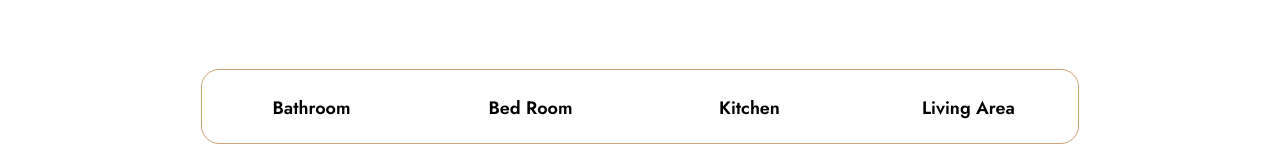
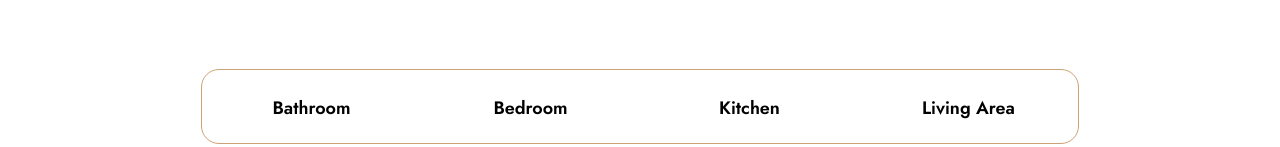
Before and after one commit to StaciBunx/frontend, a Vue app in the folder Vue.js/interior-studio-cli/: page / in a window 1280 px wide. Shown: the part 653-800 px from the top of the page. Built offline with nearby package versions, Linux system fonts and the light colour scheme.

Commit message:
feat: add filters to projects page

```diff
--- /dev/null
+++ b/Vue.js/interior-studio-cli/src/blocks/ProjectBlock.vue
@@ -0,0 +1,24 @@
+<template>
+  <div>
+    <img :src="project.img" alt="project image" class="projects__img">
+    <div class="projects__desc">
+      <div class="projects__content">
+        <h3 class="projects__heading">{{ project.heading }}</h3>
+        <p class="projects__subheading">{{ project.subheading }}</p>
+      </div>
+      <a href="#"><svg width="70" height="70" viewBox="0 0 70 70" fill="none" xmlns="http://www.w3.org/2000/svg">
+          <circle cx="35" cy="35" r="35" fill="#F4F0EC" />
+          <path d="M32 44L40 35L32 26" stroke="#292F36" stroke-width="2" stroke-linecap="round" stroke-linejoin="round" />
+        </svg></a>
+
+    </div>
+  </div>
+</template>
+<script>
+export default {
+  name: 'ProjectBlock',
+  props: ['project']
+
+}
+</script>
+<style lang="scss"></style>
--- a/Vue.js/interior-studio-cli/src/pages/ProjectsPage.vue
+++ b/Vue.js/interior-studio-cli/src/pages/ProjectsPage.vue
@@ -1,4 +1,4 @@
-<template lang="">
+<template>
   <div>
     <section class="projects__top">
       <img src="../assets/projects/projects-top-banner.jpg" alt="project top-banner" style="min-height:356px">
@@ -11,26 +11,17 @@
     <section class="projects center">
       <div class="projects__list_content">
         <ul class="projects__list">
-        <li class=projects__item v-for="(category,index) in categories" :key="index">{{category}}</li>
+          <li class=projects__item v-for="(category, index) in      categories     " :key="index"
+            @click="setCategory(category.name), changeCategoryStatus(category)"
+            :class="{ projects__item_active: category.isActive, projects__item_disabled: !category.isActive }">
+            {{ category.name }}
+          </li>
         </ul>
       </div>
 
-<div class="projects__gallery">
-<div class="projects__box" v-for="project in projects" :key="project.id">
-  <img :src="project.img" alt="project image" class="projects__img">
-  <div class="projects__desc">
-    <div class="projects__content">
-      <h3 class="projects__heading">{{project.heading}}</h3>
-      <p class="projects__subheading">{{project.subheading}}</p>
-    </div>
-<a href="#"><svg width="70" height="70" viewBox="0 0 70 70" fill="none" xmlns="http://www.w3.org/2000/svg">
-<circle cx="35" cy="35" r="35" fill="#F4F0EC"/>
-<path d="M32 44L40 35L32 26" stroke="#292F36" stroke-width="2" stroke-linecap="round" stroke-linejoin="round"/>
-</svg></a>
-
-  </div>
-
-</div>
+      <div class=" projects__gallery">
+        <ProjectBlock v-for="project in projectsFilteredByCategories" :key="project.id" :project="project"
+          class="projects__box" />
       </div>
 
       <ul class="projects__pages_list">
@@ -45,8 +36,8 @@
           </a></li>
         <li class="projects__pages_item"><a href="#" class="projects__pages_link">
             <svg width="53" height="52" viewBox="0 0 53 52" fill="none" xmlns="http://www.w3.org/2000/svg">
-                    <path d="M23.5571 32L29.5 25.3143L23.5571 18.6286" stroke="#292F36" stroke-width="2"
-                        stroke-linecap="round" stroke-linejoin="round" />
+              <path d="M23.5571 32L29.5 25.3143L23.5571 18.6286" stroke="#292F36" stroke-width="2" stroke-linecap="round"
+                stroke-linejoin="round" />
             </svg>
 
           </a></li>
@@ -55,11 +46,31 @@
   </div>
 </template>
 <script>
+import ProjectBlock from '@/blocks/ProjectBlock.vue'
+
 export default {
   name: 'ProjectsPage',
+  components: { ProjectBlock },
   data () {
     return {
-      categories: ['Bathroom', 'Bed Room', 'Kitchen', 'Living Area'],
+      categories: [{
+        name: 'Bathroom',
+        isActive: false
+      },
+      {
+        name: 'Bedroom',
+        isActive: false
+      },
+      {
+        name: 'Kitchen',
+        isActive: false
+      },
+      {
+        name: 'Living Area',
+        isActive: false
+      }
+      ],
+      currentCategory: '',
       projects: [
         {
           id: 1,
@@ -72,21 +83,21 @@ export default {
           id: 2,
           heading: 'Classic Minimal Bedroom',
           subheading: 'Decor / Artchitecture',
-          category: 'Bedroom',
+          category: 'Bathroom',
           img: require('../assets/projects/project-2.jpg')
         },
         {
           id: 3,
           heading: 'Classic Minimal Bedroom',
           subheading: 'Decor / Artchitecture',
-          category: 'Bedroom',
+          category: 'Kitchen',
           img: require('../assets/projects/project-3.jpg')
         },
         {
           id: 4,
           heading: 'Classic Minimal Bedroom',
           subheading: 'Decor / Artchitecture',
-          category: 'Bedroom',
+          category: 'Living Area',
           img: require('../assets/projects/project-4.jpg')
         },
         {
@@ -100,10 +111,37 @@ export default {
           id: 6,
           heading: 'Classic Minimal Bedroom',
           subheading: 'Decor / Artchitecture',
-          category: 'Bedroom',
+          category: 'Bathroom',
           img: require('../assets/projects/project-6.jpg')
         }
       ]
+    }
+  },
+  methods: {
+    setCategory (category) {
+      this.currentCategory = category
+    },
+    changeCategoryStatus (category) {
+      this.categories.forEach(element => {
+        element.isActive = false
+        if (element.name === category.name) {
+          element.isActive = !element.isActive
+        }
+      })
+    }
+  },
+  computed: {
+    projectsFilteredByCategories () {
+      const filteredProjects = []
+      if (!this.currentCategory) {
+        return this.projects
+      }
+      this.projects.forEach(project => {
+        if (this.currentCategory === project.category) {
+          filteredProjects.push(project)
+        }
+      })
+      return filteredProjects
     }
   }
 
@@ -158,9 +196,19 @@ export default {
     cursor: pointer;
     height: 75px;
     width: 219px;
-    border-radius: 18px;
+    border-radius: 16px;
     justify-content: center;
     align-items: center;
+
+    &_active {
+      background-color: #CDA274;
+      color: white;
+    }
+
+    &_disabled {
+      background-color: none;
+      color: black;
+    }
   }
 
   &__item:hover {
```
Lines whose indentation alone changed are shown as unchanged.
